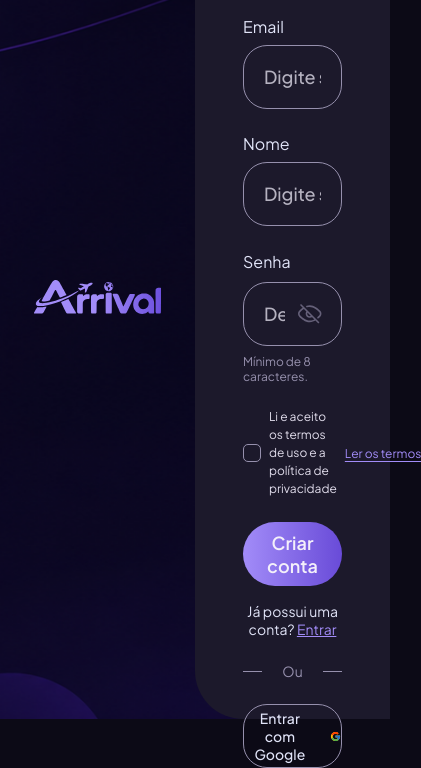
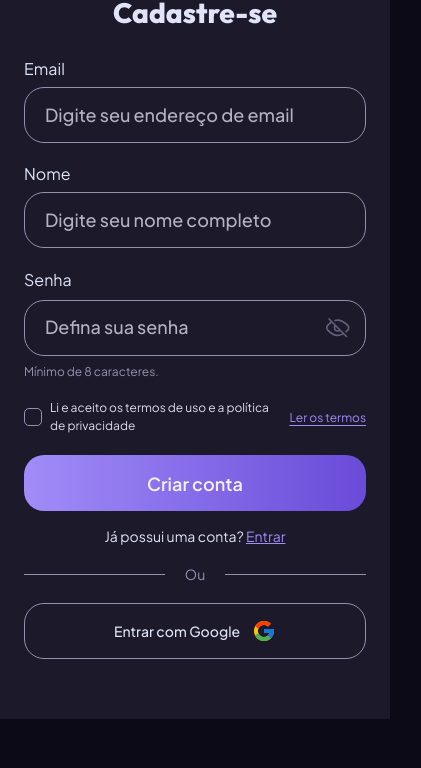
Before and after one commit to arrival-proa/arrival, a website: page public/cadastro.html in a window 390 px wide. Shown: the part 125-893 px from the top of the page, 421 px wide, since content can reach past the window. After the commit the page ends 844 px from the top, so only its background shows below. Drawn offline with Linux system fonts and the light colour scheme.

Commit message:
style(cadastro): implementa responsividade mobile e ajusta icones

```diff
--- a/public/css/componentes.css
+++ b/public/css/componentes.css
@@ -1219,8 +1219,8 @@
 
 .acesso--invertido .botao-google::after {
   content: '';
-  width: 1.25rem;
-  height: 1.25rem;
+  width: 1.5rem;
+  height: 1.5rem;
 
   background: url('../assets/icones/google.svg') center / contain no-repeat;
 }
@@ -1234,3 +1234,124 @@
   outline: 0.125rem solid #a28cf8;
   outline-offset: 0.25rem;
 }
+
+/* ==================== CADASTRO MOBILE ==================== */
+
+@media (max-width: 48rem) {
+  .acesso--invertido {
+    background-image: none;
+    background-color: var(--cor-secundaria);
+  }
+
+  .acesso--invertido .acesso__ilustracao {
+    display: none;
+  }
+
+  .acesso--invertido .acesso__formularios {
+    width: 100%;
+    min-height: 100vh;
+    min-height: 100dvh;
+    border-radius: 0;
+    padding: 2rem 1.5rem;
+  }
+
+  .acesso--invertido .acesso__bloco {
+    width: 100%;
+    max-width: 25rem;
+  }
+
+  .acesso--invertido .acesso__simbolo {
+    width: 9rem;
+    height: 2.5rem;
+    margin-bottom: 1.25rem;
+
+    background: url('../assets/img/arrival-gradient.svg') center / contain no-repeat;
+  }
+
+  .acesso--invertido .acesso__simbolo img {
+    opacity: 0;
+    width: 100%;
+    height: 100%;
+  }
+
+  .acesso--invertido .acesso__bloco h1 {
+    font-size: 1.75rem;
+    margin-bottom: 1.75rem;
+  }
+
+  .acesso--invertido .formulario {
+    gap: 1.25rem;
+  }
+
+  .acesso--invertido .formulario__campo input {
+    height: 3.5rem;
+    border-radius: 1.25rem;
+    font-size: 1rem;
+  }
+
+  .acesso--invertido .formulario__campo--senha {
+    display: grid;
+    grid-template-columns: minmax(0, 1fr);
+    grid-template-rows: auto 3.5rem auto;
+    gap: 0.5rem;
+  }
+
+  .acesso--invertido .formulario__campo--senha label {
+    grid-area: 1 / 1;
+  }
+
+  .acesso--invertido .formulario__campo--senha input {
+    grid-area: 2 / 1;
+    padding-right: 3.5rem;
+  }
+
+  .acesso--invertido .mostrar-senha {
+    grid-area: 2 / 1;
+    position: relative;
+    inset: auto;
+    transform: none;
+    align-self: center;
+    justify-self: end;
+    margin-right: 1rem;
+    z-index: 1;
+  }
+
+  .acesso--invertido .formulario__dica {
+    grid-area: 3 / 1;
+  }
+
+  .acesso--invertido .formulario__aceite {
+    display: flex;
+    align-items: center;
+    flex-wrap: wrap;
+    gap: 0.5rem;
+  }
+
+  .acesso--invertido .formulario__aceite label {
+    min-width: 0;
+    line-height: 1.5;
+  }
+
+  .acesso--invertido .botao-termos {
+    white-space: nowrap;
+  }
+
+  .acesso--invertido .botao-principal,
+  .acesso--invertido .botao-google {
+    height: 3.5rem;
+    border-radius: 1.25rem;
+  }
+
+  .acesso--invertido .botao-google {
+    gap: 0.75rem;
+  }
+
+  .acesso--invertido .botao-google::after {
+    width: 1.5rem;
+    height: 1.5rem;
+  }
+
+  .acesso--invertido .separador {
+    margin: 1.25rem 0;
+  }
+}
```
